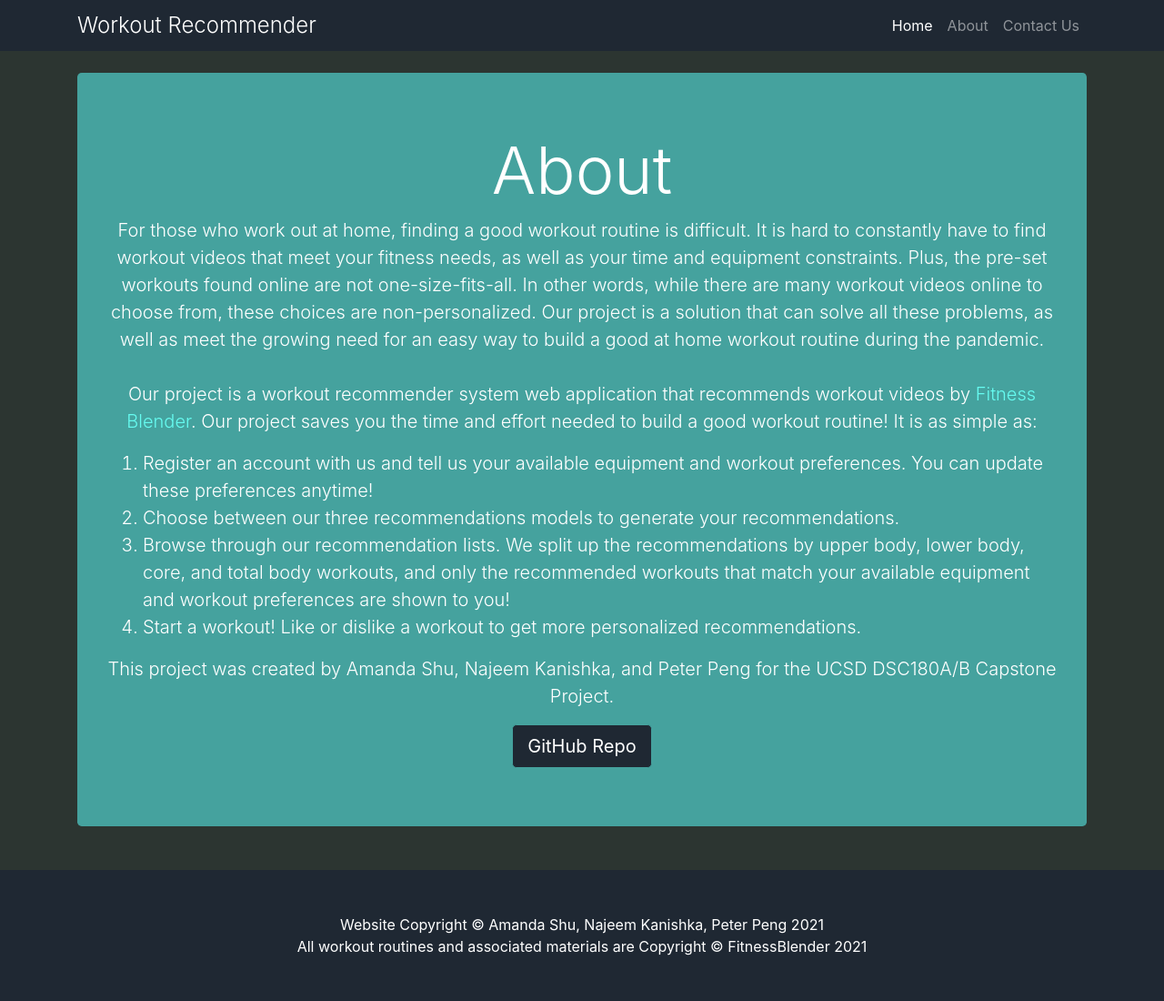
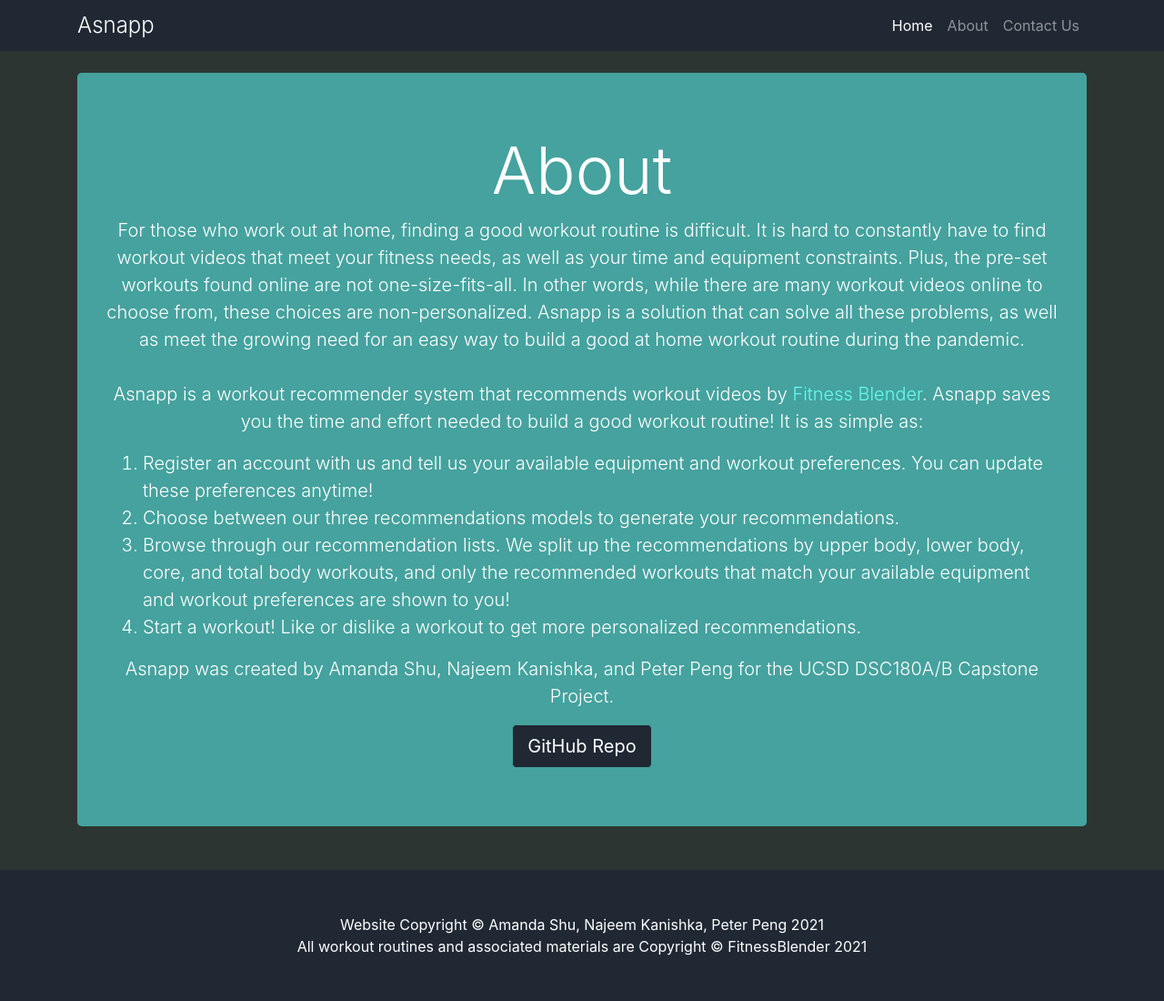
Before and after one commit to amandashu/Workout_Recommender, a Flask app: page /about in a window 1280 px wide. Shown: the whole page at 91% size. Run offline with Flask 2, Linux system fonts and the light colour scheme; parts of the project's set-up code (start-up, migrations or seed data) failed here and were passed over; some libraries are stand-ins or nearby versions.

Commit message:
asnapp + other small changes

```diff
--- a/static/js/overlay.js
+++ b/static/js/overlay.js
@@ -76,7 +76,7 @@ function dislikeButtonOnPressed(video_index, user_id, workout_id) {
     });
 }
 
-function openPlayerOverlay(video_index, liked, disliked) {
+function openPlayerOverlay(video_index) {
     currentvideo_index = parseInt(video_index)
     ytURL = document.getElementById("video-index-" + video_index).textContent
     videoTitle = document.getElementById("workout-title-index-" + video_index).textContent
--- a/templates/about_page.html
+++ b/templates/about_page.html
@@ -7,9 +7,9 @@
       <div class="row text-center">
           <header class="jumbotron my-4">
             <h1 class="display-3">About</h1>
-            <p class="lead">For those who work out at home, finding a good workout routine is difficult. It is hard to constantly have to find workout videos that meet your fitness needs, as well as your time and equipment constraints. Plus, the pre-set workouts found online are not one-size-fits-all. In other words, while there are many workout videos online to choose from, these choices are non-personalized. Our project is a solution that can solve all these problems, as well as meet the growing need for an easy way to build a good at home workout routine during the pandemic.
+            <p class="lead">For those who work out at home, finding a good workout routine is difficult. It is hard to constantly have to find workout videos that meet your fitness needs, as well as your time and equipment constraints. Plus, the pre-set workouts found online are not one-size-fits-all. In other words, while there are many workout videos online to choose from, these choices are non-personalized. Asnapp is a solution that can solve all these problems, as well as meet the growing need for an easy way to build a good at home workout routine during the pandemic.
               <br><br>
-              Our project is a workout recommender system web application that recommends workout videos by <a href="https://www.fitnessblender.com/">Fitness Blender</a>. Our project saves you the time and effort needed to build a good workout routine! It is as simple as:
+              Asnapp is a workout recommender system that recommends workout videos by <a href="https://www.fitnessblender.com/">Fitness Blender</a>. Asnapp saves you the time and effort needed to build a good workout routine! It is as simple as:
             </p>
             <div style="text-align: left;">
               <ol class='lead'>
@@ -20,7 +20,7 @@
               </ol>
             </div>
             <p class="lead">
-              This project was created by Amanda Shu, Najeem Kanishka, and Peter Peng
+              Asnapp was created by Amanda Shu, Najeem Kanishka, and Peter Peng
               for the UCSD DSC180A/B Capstone Project.</p>
               <a href="https://github.com/amandashu/Workout_Recommender" class="btn btn-primary btn-lg">GitHub Repo</a>
           </header>
--- a/templates/base.html
+++ b/templates/base.html
@@ -8,7 +8,7 @@
   <meta name="description" content="">
   <meta name="author" content="Amanda Shu, Najeem Kanishka, Peter Peng">
 
-  <title>Workout Recommender</title>
+  <title>Asnapp</title>
 
   <!-- Bootstrap core CSS -->
   <link rel= "stylesheet" type= "text/css" href= "{{ url_for('static',filename='vendor/bootstrap/css/bootstrap.min.css') }}">
@@ -26,7 +26,7 @@
   <!-- Navigation -->
   <nav class="navbar navbar-expand-lg navbar-dark bg-dark fixed-top">
     <div class="container">
-      <a class="navbar-brand display-6" href="{{ url_for('recommendation_page') }}">Workout Recommender</a>
+      <a class="navbar-brand display-6" href="{{ url_for('recommendation_page') }}">Asnapp</a>
       <button class="navbar-toggler" type="button" data-toggle="collapse" data-target="#navbarResponsive" aria-controls="navbarResponsive" aria-expanded="false" aria-label="Toggle navigation">
         <span class="navbar-toggler-icon"></span>
       </button>
--- a/templates/recommendation_page.html
+++ b/templates/recommendation_page.html
@@ -97,7 +97,7 @@
                   <!--{{ w['youtube_link'] }}-->
                   <p id="liked-status-{{ i }}" style="visibility: {{ 'hidden' if not w['liked'] }}">&#10084;&#65039; Liked<p>
                   <p id="disliked-status-{{ i }}" style="visibility: {{ 'hidden' if not w['disliked'] }}"><p>
-                  <a id="startWorkout-index-{{ i }}" workout_id="{{w['workout_id']}}" onclick='openPlayerOverlay("{{ i }}", "{{ w['liked'] }}", "{{ w['disliked'] }}")' class="btn btn-primary">Start Workout!</a>
+                  <a id="startWorkout-index-{{ i }}" workout_id="{{w['workout_id']}}" onclick='openPlayerOverlay("{{ i }}")' class="btn btn-primary">Start Workout!</a>
                   <!--Video Embed Driver Below ( these are hidden from view and referenced by overlay.js :) )-->
                   <span id="video-index-{{ i }}" style="display: none;">{{'https://www.youtube-nocookie.com/embed/' +
                     w['youtube_link'].replace('https://www.youtube.com/watch?v=', '').replace('=t','') }}</span>
--- a/templates/update_workout_info.html
+++ b/templates/update_workout_info.html
@@ -5,7 +5,7 @@
 
     <!-- Jumbotron Header -->
     <header class="jumbotron my-4">
-      <h1 class="display-5">Thank you for using Workout Recommender!</h1>
+      <h1 class="display-5">Thank you for using Asnapp!</h1>
       <p class="lead">Got new equipment or want to change your workout preferences? Update your preferences here!</p>
     </header>
     <div class="container-fluid container-scroll">
--- a/workout_db.sql
+++ b/workout_db.sql
@@ -45,6 +45,12 @@ CREATE TABLE IF NOT EXISTS users
      stationary_bike INT
 );
 
+-- create users dislike table
+CREATE TABLE IF NOT EXISTS user_disliked_items
+(
+    user_id INT,
+    workout_id INT
+);
 
 -- manually upload fb_workouts.csv into table fbworkouts_meta with the following datatypes
 --      workout_id INT PRIMARY KEY,
```
Also changed, not shown: README.md, 2 other files.
